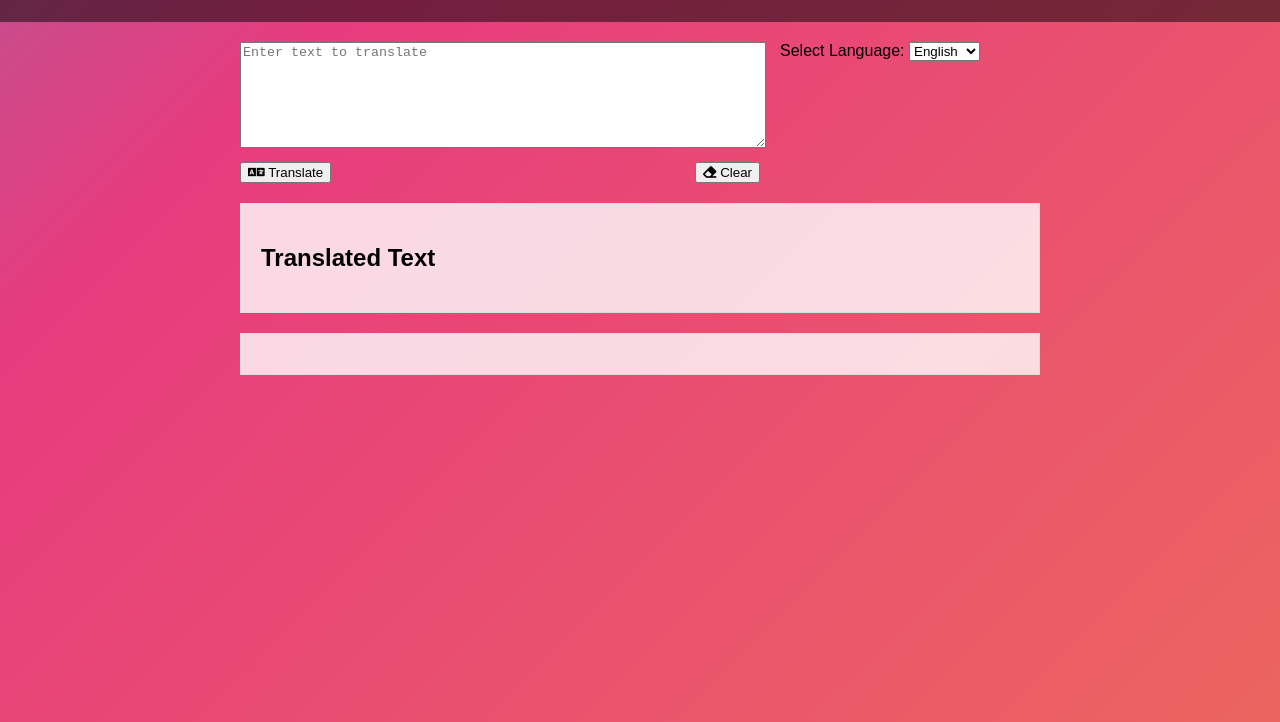
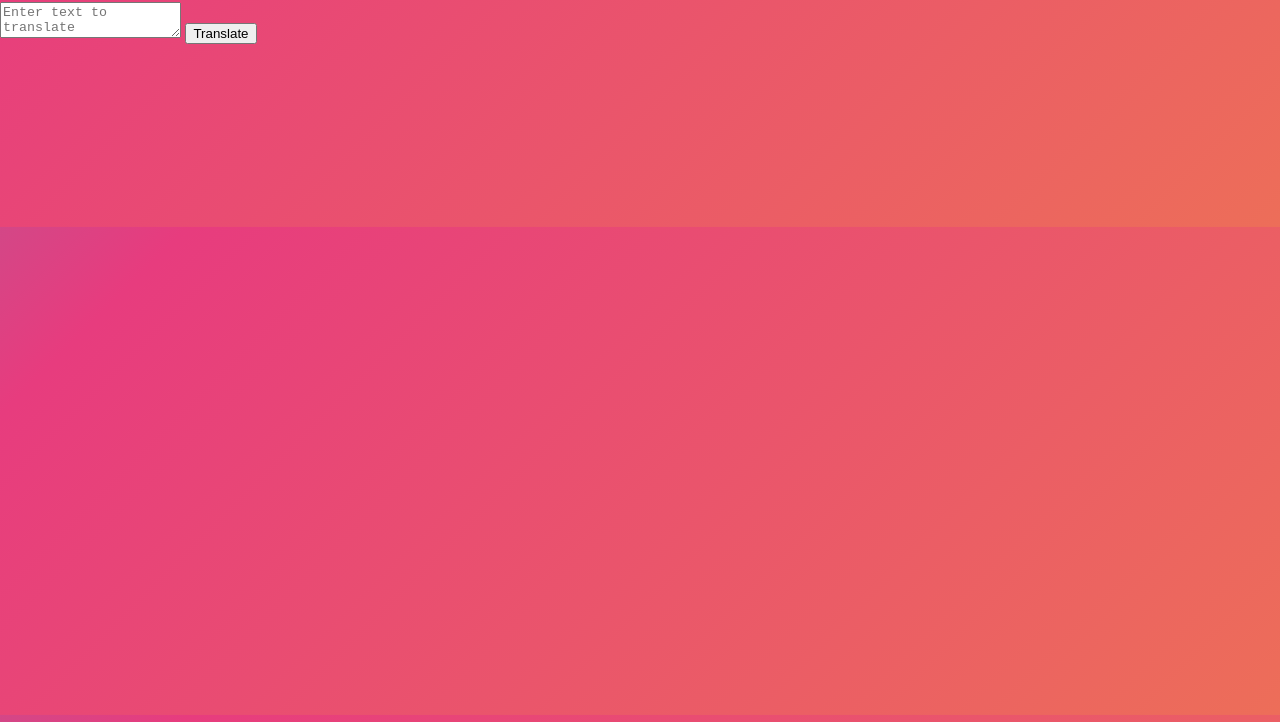
Before and after one commit to largefort/oldnorse, a plain HTML site: page index.html in a window 1280 px wide. Shown: the part 78-800 px from the top of the page. Drawn offline with Linux system fonts and the light colour scheme.

Commit message:
Update index.html

```diff
--- a/index.html
+++ b/index.html
@@ -2,52 +2,13 @@
 <html>
 <head>
     <title>ᚱᚢᚾᛖ ᛏᚱᚨᚾᛋᛚᚨᛏᛟᚱ</title>
-    <link rel="stylesheet" href="https://cdnjs.cloudflare.com/ajax/libs/font-awesome/5.15.3/css/all.min.css" />
     <link rel="stylesheet" type="text/css" href="style.css">
 </head>
 <body>
-    <div id="loading-screen">
-        <img src="loading.gif" class="loading-gif" alt="Loading...">
-        <div class="loading-message">
-            <h2>Loading Rune Translator...</h2>
-            <p>Tips: Click on translate button to see your text translated into runes!</p>
-        </div>
-    </div>
-    <header>
-        <h1>ᚱᚢᚾᛖ ᛏᚱᚨᚾᛋᛚᚨᛏᛟᚱ</h1>
-    </header>
-
-    <main>
-        <section id="translator">
-            <div class="input-area">
-                <textarea id="input-text" placeholder="Enter text to translate"></textarea>
-
-                <div class="buttons">
-                    <button id="translate-btn"><i class="fas fa-language"></i> Translate</button>
-                    <button id="clear-btn"><i class="fas fa-eraser"></i> Clear</button>
-                </div>
-            </div>
-
-            <div class="language-selection">
-                <label for="language-select">Select Language:</label>
-                <select id="language-select">
-                    <option value="english">English</option>
-                    <option value="german">German</option>
-                    <!-- Add as many options as you want -->
-                </select>
-            </div>
-        </section>
-
-        <section id="output">
-            <h2>Translated Text</h2>
-            <div id="output-text"></div>
-        </section>
-
-        <section id="history">
-            <h2>Translation History</h2>
-            <ul></ul>
-        </section>
-    </main>
+    <h1>ᚱᚢᚾᛖ ᛏᚱᚨᚾᛋᛚᚨᛏᛟᚱ</h1>
+    <textarea id="input-text" placeholder="Enter text to translate"></textarea>
+    <button id="translate-btn">Translate</button>
+    <div id="output-text"></div>
 
     <script src="script.js"></script>
 </body>
```
